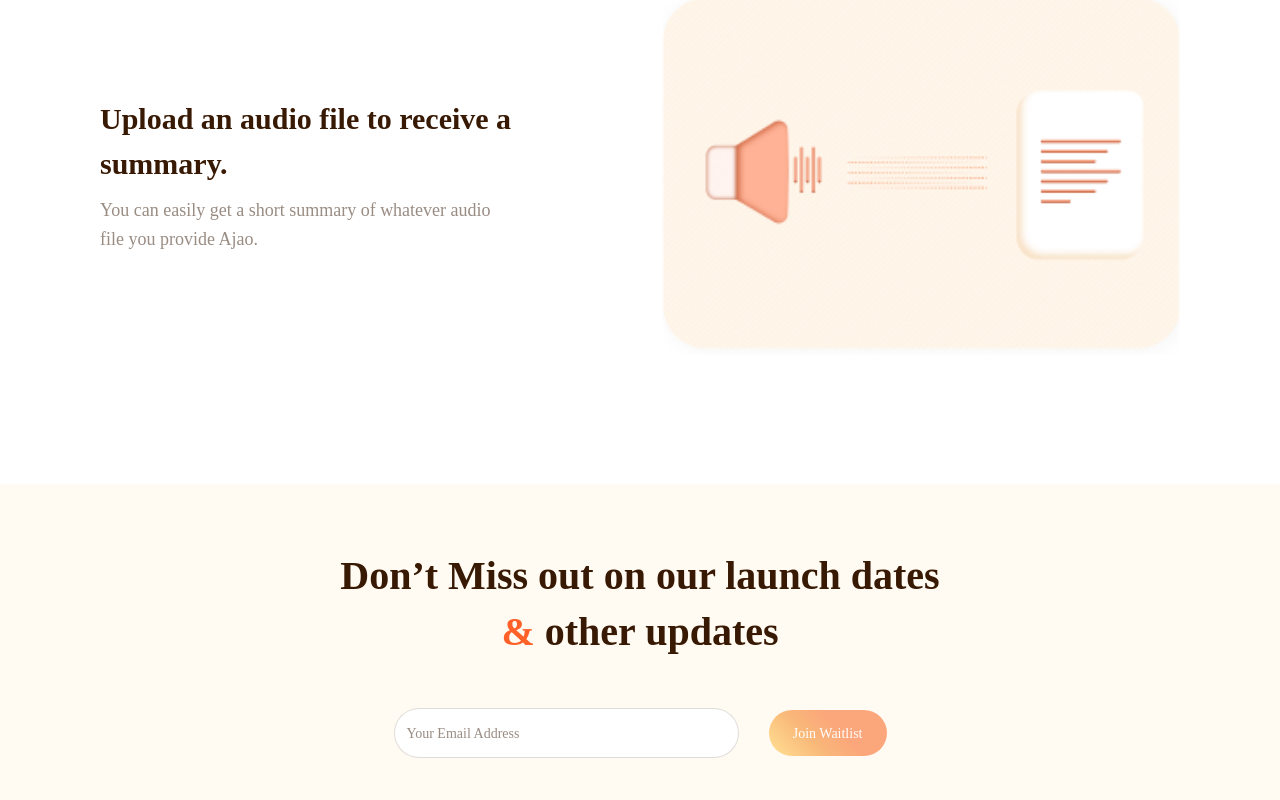
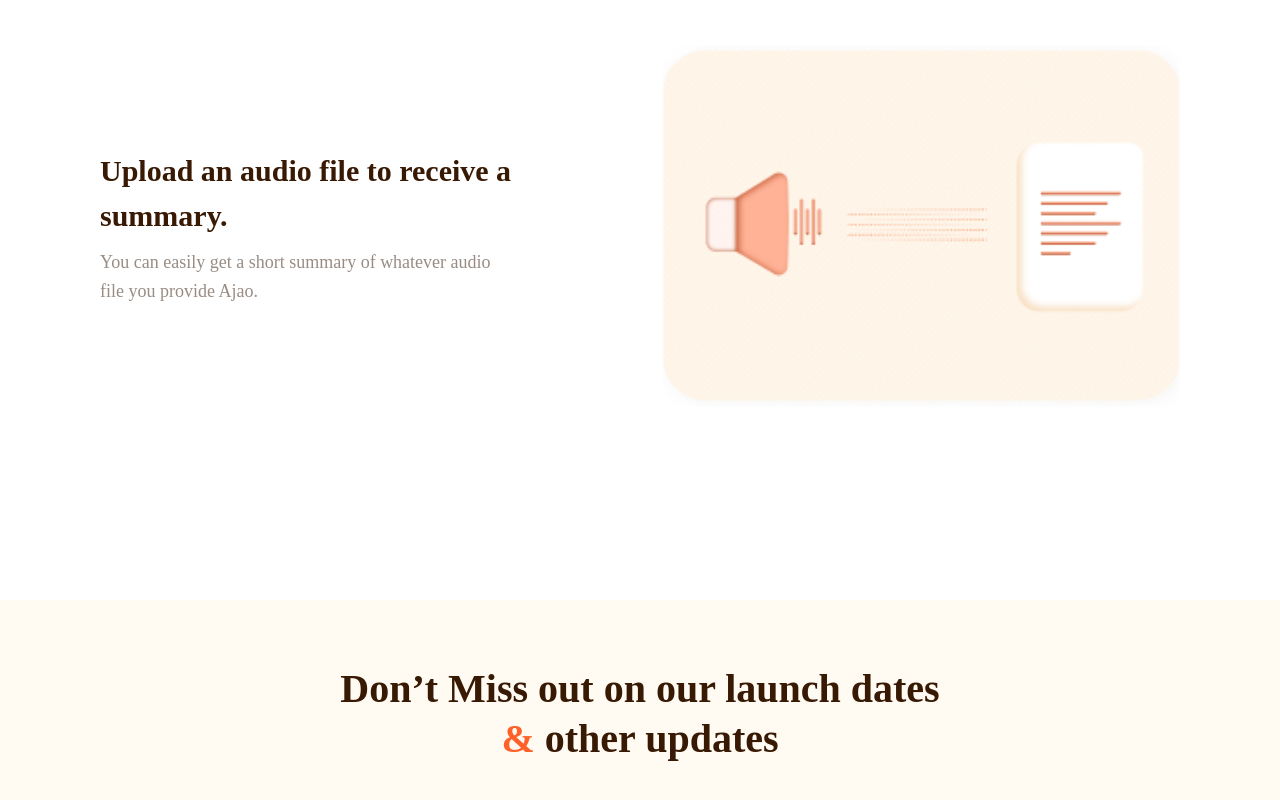
Before and after one commit to cyberkillua/AJAO-WAITLIST, a Vue app: page / in a window 1280 px wide. Shown: the part 1994-2794 px from the top of the page. Built offline with nearby package versions, Linux system fonts and the light colour scheme; a web font is replaced by a local one.

Commit message:
css fixes

```diff
--- a/src/assets/style.css
+++ b/src/assets/style.css
@@ -15,7 +15,7 @@
 
 
 .header {
-  @apply text-[1.5625rem] md:text-[2.5rem]  xs:text-[1.3rem] md:leading-[56px] text-[#381903] text-center lg:font-semibold
+  @apply text-[1.5625rem] md:text-[2.5rem]  xs:text-[1.3rem] md:leading-[50px] text-[#381903] text-center lg:font-semibold
 }
 
 .sub-header {
--- a/src/components/usecases.vue
+++ b/src/components/usecases.vue
@@ -21,7 +21,7 @@ const usecases = [
 </script>
 
 <template>
-    <section class="mt-[4rem] px-[2rem] py-[1rem] lg:px-[100px] bg-white">
+    <section class="mt-[4rem] px-[2rem] py-[5rem] lg:px-[100px] bg-white">
         <h1
             class="mb-[20px] lg:mb-[5rem] md:mb-[2rem] capitalize lg:font-semibold text-center text-[1.375rem] lg:text-[2.19rem] text-[#381903]">
             Use Cases</h1>
```
